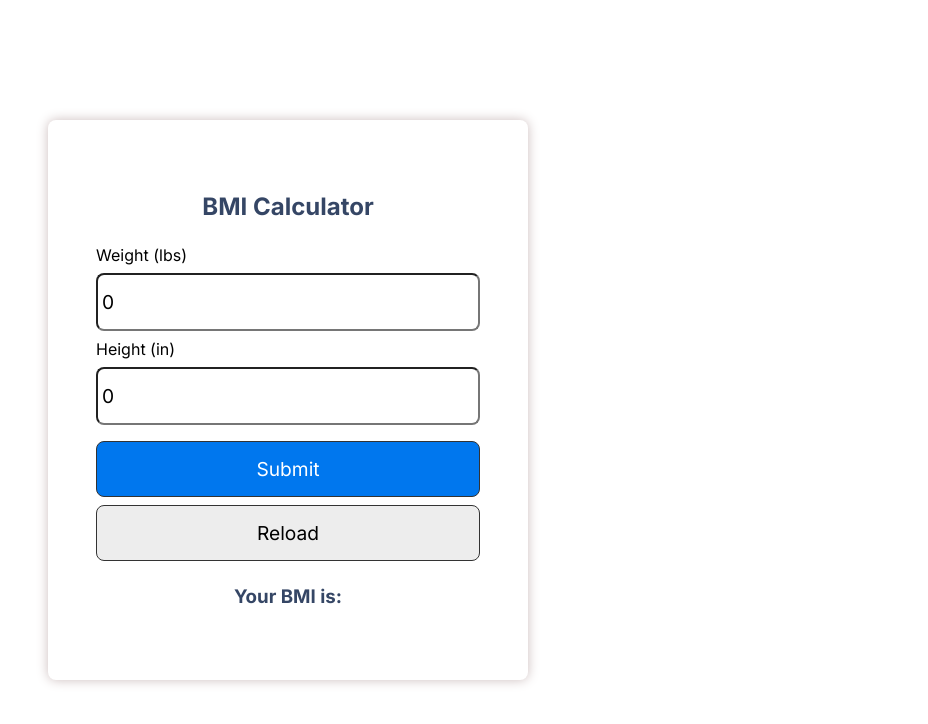
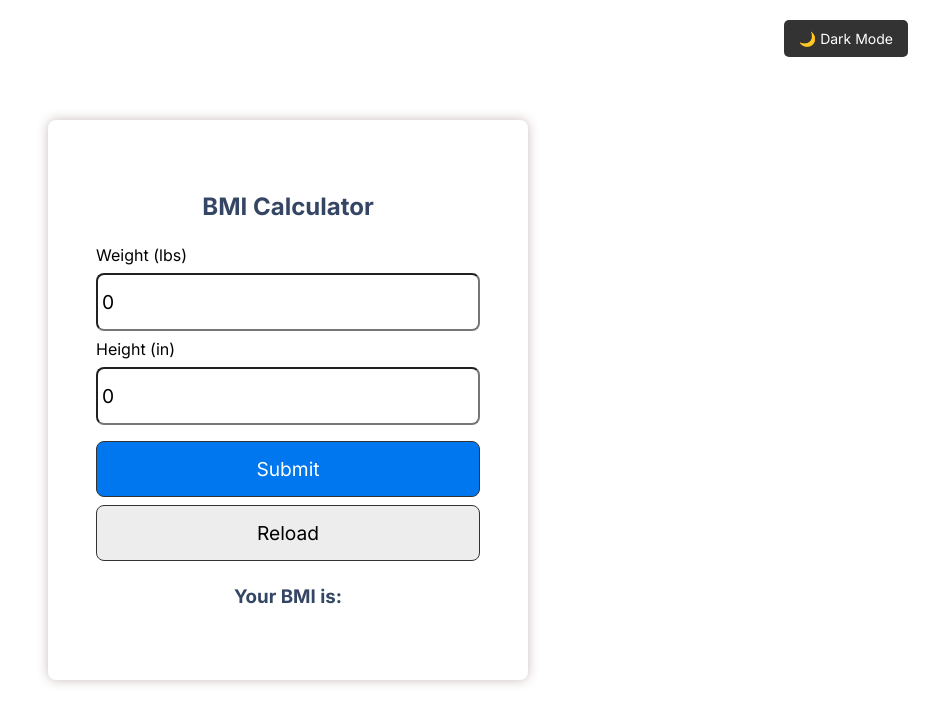
Before and after one commit to iiitl/bmi_calculator, a React (Create React App) app: page / in a window 1280 px wide. Shown: the top 724 px of the page, without its empty margins (352-1280 px from the left). Built offline with nearby package versions, Linux system fonts and the light colour scheme.

Commit message:
added dark mode

```diff
--- a/src/App.css
+++ b/src/App.css
@@ -59,3 +59,53 @@
   box-shadow: 0 2px 10px rgba(0, 0, 0, 0.2);
   text-align: center;
 }
+
+.dark-mode {
+  background-color: #1A1A2E;
+}
+
+.dark-mode .container {
+  background-color: #16213E;
+  color: #ffffff;
+}
+
+.dark-mode .container input {
+  background-color: #0F3460;
+  color: #fff;
+  border: 1px solid #888;
+}
+
+.dark-mode .btn-outline {
+  background-color: transparent;
+  color: #ffffff;
+  border: 1px solid #ffffff;
+}
+
+.dark-mode .error-dialog {
+  background-color: #4b4b4b;
+  color: #fff;
+}
+.dark-mode-toggle {
+  position: absolute;
+  top: 20px;
+  right: 20px;
+}
+
+.btn-toggle {
+  background-color: #333;
+  color: white;
+  border: none;
+  padding: 10px 15px;
+  border-radius: 5px;
+  cursor: pointer;
+  font-size: 14px;
+}
+
+.btn-toggle:hover {
+  background-color: #555;
+}
+
+.dark-mode .btn-toggle {
+  background-color: #f1c40f;
+  color: black;
+}
--- a/src/App.js
+++ b/src/App.js
@@ -21,6 +21,7 @@ function App() {
   const [bmi, setBmi] = useState('')
   const [message, setMessage] = useState('')
   const [error, setError] = useState('');
+  const [darkMode, setDarkMode] = useState(false);
 
   let calcBmi = (event) => {
     event.preventDefault()
@@ -59,9 +60,18 @@ function App() {
     setError('');
   }
 
+  const handleToggleDarkMode = () => {
+    setDarkMode((prevMode) => !prevMode);
+  };
+
 
   return (
-    <div className="app">
+    <div className={`app ${darkMode ? 'dark-mode' : ''}`}>
+      <div className="dark-mode-toggle">
+        <button className="btn-toggle" onClick={handleToggleDarkMode}>
+          {darkMode ? '☀️ Light Mode' : '🌙 Dark Mode'}
+        </button>
+      </div>
     <div className='container'>
       <h2 className='center'>BMI Calculator</h2>
         <form onSubmit={calcBmi}>
@@ -76,6 +86,13 @@ function App() {
           <div>
             <button className='btn' type='submit'>Submit</button>
             <button className='btn btn-outline' onClick={reload} type='submit'>Reload</button>
+            {/* <button
+              className="btn btn-toggle"
+              type="button"
+              onClick={handleToggleDarkMode}
+            >
+              {darkMode ? 'Light Mode' : 'Dark Mode'}
+            </button> */}
           </div>
         </form>
         <div className='center'>
```
